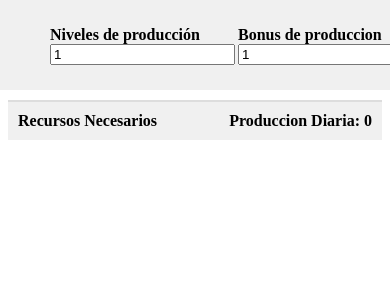
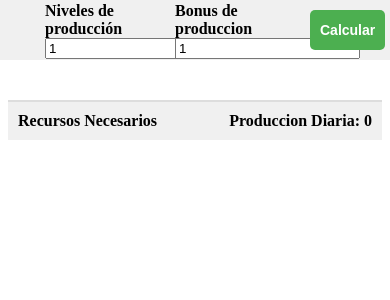
Before and after one commit to AmehdFM/simcoData, a Django app: template example/templates/calcularProduccion.html in a window 390 px wide. Shown: the top 300 px of the page. Run offline with Django 4.2, Linux system fonts and the light colour scheme; the template is opened without the code that fills it, so the values that code supplies are empty.

Commit message:
v1.1 correccion de errores en dispositivos tactiles

```diff
--- a/example/templates/calcularProduccion.html
+++ b/example/templates/calcularProduccion.html
@@ -70,6 +70,35 @@
 .calculate-button:hover {
   background-color: #43a047; /* Verde más oscuro al pasar el cursor */
 }
+
+/* Base styles for small screens (up to 768px) */
+@media (max-width: 768px) {
+  .bar-data {
+    height: 50px;
+    padding: 5px;
+  }
+
+  .resource-select-name {
+    font-size: 14px;
+  }
+
+  .resource-select-image {
+    height: 30px;
+  }
+
+  .inputs-insert {
+    width: 120px;
+  }
+
+  .calculate-button {
+    font-size: 14px;
+    padding: 5px 10px;
+    margin-right: 50px;
+  }
+}
+
+
+
 
 .resources-need {
   display: flex;
@@ -309,9 +338,8 @@
     button.dataset.checked = button.dataset.checked === "true" ? "false" : "true";
   }
 
-// Agregar evento click a cada botón de recursos
-resourcesNeedButtons.forEach((button) => {
-  button.addEventListener('click', () => {
+  // Función para manejar eventos de clic o toque en botones de recursos
+  function handleClickOrTouch(button) {
     const id = button.id;
 
     // Alternar el estado checked del botón
@@ -327,8 +355,21 @@
       applyActiveStyles(id);
     }
 
-    getSelectedIds(); // Obtener la lista actualizada de IDs
     console.log('IDs seleccionados:', selectedIds);
+  }
+
+  // Agregar evento click a cada botón de recursos
+  resourcesNeedButtons.forEach((button) => {
+    button.addEventListener('click', () => {
+      handleClickOrTouch(button);
+    });
+  });
+
+  // Agregar evento touchend a cada botón de recursos
+  resourcesNeedButtons.forEach((button) => {
+    button.addEventListener('touchend', (event) => {
+      event.preventDefault(); // Prevenir comportamiento predeterminado del evento touchend
+      handleClickOrTouch(button);
     });
   });
 
@@ -374,7 +415,7 @@
               </div>
               <div class="recurso-seleccionado-datos">
                 <ul class="datos-recurso">
-              	<li>Cantidad diaria necesaria: ${recurso.necesarioDia}
+                  <li>Cantidad diaria necesaria: ${recurso.necesarioDia}</li>
                   <li>Cantidad diaria producida:  ${recurso.cantidadDia}</li>
                   <li>Niveles: ${recurso.niveles}</li>
                 </ul>
@@ -391,27 +432,8 @@
       console.error('Error en la solicitud AJAX:', error);
     }
   });
+</script>
 
-// Agregar evento touchend a cada botón de recursos
-resourcesNeedButtons.forEach((button) => {
-  button.addEventListener('touchend', () => {
-    const id = button.id;
-    toggleCheckedState(button);
-    removeActiveStyles(id);
-  });
-});
-
-	</script>
-<script type="text/template" id="template-recurso-seleccionado">
-  <section class="recurso-seleccionado">
-    <h2>{{ nombre }}</h2>
-    <img src="{{ imagen }}" alt="{{ nombre }}">
-    <ul class="datos-recurso">
-      <li>Cantidad diaria necesaria: {{ cantidadDia }}</li>
-      <li>Niveles del edificio necesarios: {{ niveles }}</li>
-    </ul>
-  </section>
-</script>
 
 </body>
 </html>
```
Lines whose indentation alone changed are shown as unchanged.
